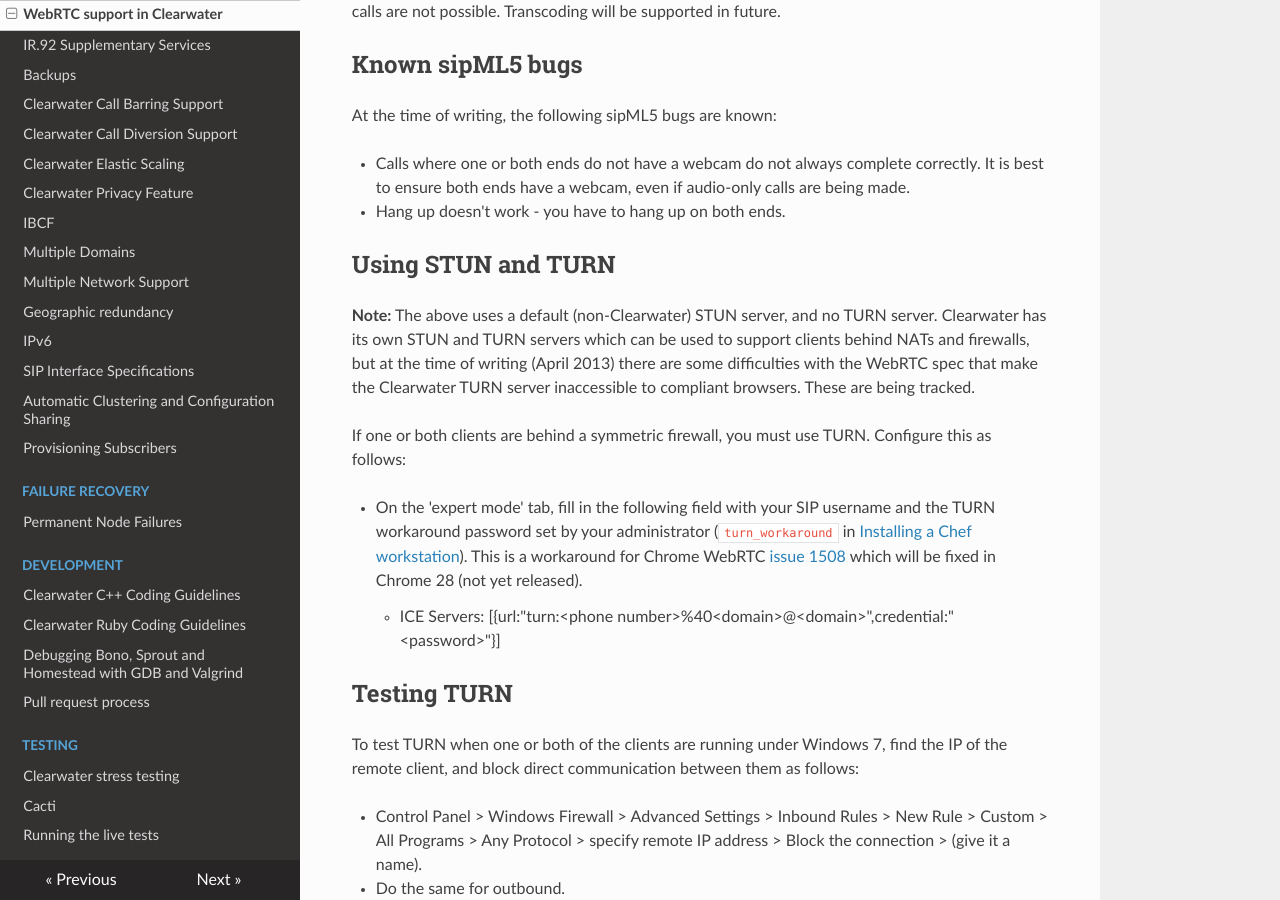
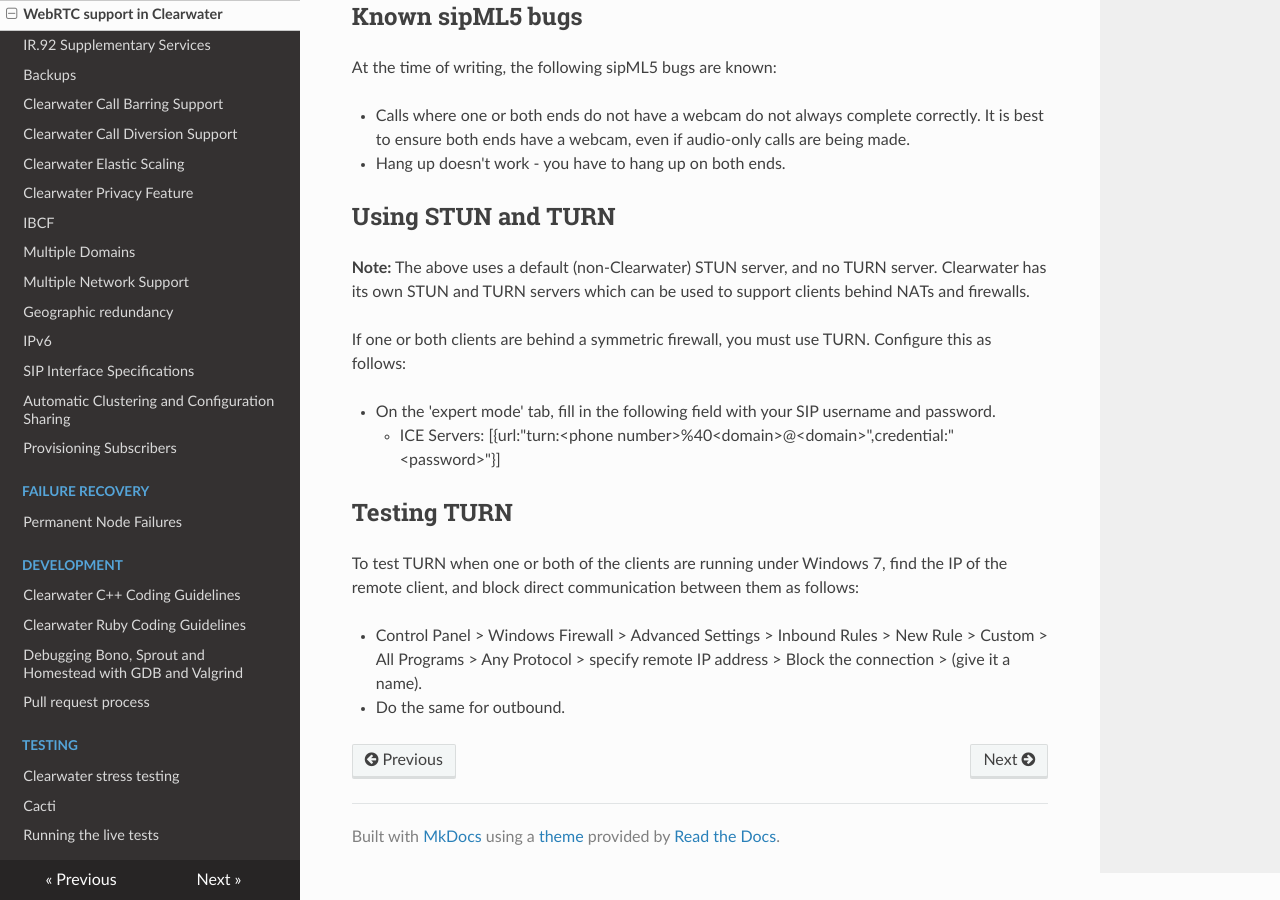
Before and after one commit to Metaswitch/clearwater-readthedocs, an MkDocs documentation site: the page built from docs/WebRTC_support_in_Clearwater.md, in a window 1280 px wide and 900 px high, scrolled down 1475 px. Built offline with MkDocs 1.6.1, drawn with Linux system fonts in a browser that asks for light colours; nearby versions of some CDN libraries; old or Windows-style settings are respelled for this version of MkDocs; some of the changed text lies outside the part shown.

Commit message:
Update WebRTC docs

```diff
--- a/docs/WebRTC_support_in_Clearwater.md
+++ b/docs/WebRTC_support_in_Clearwater.md
@@ -1,9 +1,8 @@
 Clearwater supports WebRTC clients. This article explains how to do
 this, using a common WebRTC client as an example.
 
-**This has been tested using Chrome 26 and some previous versions. It
-has not been tested on other browsers. WebRTC is under active
-development, so as a result of browser updates clients may not work.**
+**This has been tested using Firefox 46 and some previous versions. It
+does not work in Google Chrome.**
 
 **Be aware that the sipML5 client can't be logged in to multiple
 numbers simultaneously in the same browser.
@@ -17,9 +16,7 @@ In the instructions below, &lt;domain\> is your Clearwater domain.
 -   Configure a line in ellis.
 -   Check the camera is not in use: check the camera light is off. If it
     is on, close the app that is using it (e.g., Skype, or a phone client).
--   Visit [http://sipml5.org/](http://sipml5.org/) and click on the
-    button to start the live demo.  If the website is down, you
-    can also use [http://doubango.org/sipml5/](http://doubango.org/sipml5/).
+-   Go to [http://www.doubango.org/sipml5/call.htm](sipML5 live demo).
 -   By default sipML5 uses a SIP&lt;-\>WebRTC gateway run by sipml5.org.
     Clearwater supports WebRTC directly. To tell sipML5 to speak WebRTC
     directly to Clearwater:
@@ -77,20 +74,13 @@ Using STUN and TURN
 
 **Note:** The above uses a default (non-Clearwater) STUN server, and no
 TURN server. Clearwater has its own STUN and TURN servers which can be
-used to support clients behind NATs and firewalls, but at the time of
-writing (April 2013) there are some difficulties with the WebRTC spec
-that make the Clearwater TURN server inaccessible to compliant browsers.
-These are being tracked.
+used to support clients behind NATs and firewalls.
 
 If one or both clients are behind a symmetric firewall, you must use
 TURN. Configure this as follows:
 
 -   On the 'expert mode' tab, fill in the following field with your
-    SIP username and the TURN workaround password set by your administrator
-    (`turn_workaround` in [Installing a Chef workstation](Installing_a_Chef_workstation.md)).
-    This is a workaround for Chrome WebRTC [issue
-    1508](https://code.google.com/p/webrtc/issues/detail?id=1508) which
-    will be fixed in Chrome 28 (not yet released).
+    SIP username and password.
     -   ICE Servers: [{url:"turn:&lt;phone
         number\>%40&lt;domain\>@&lt;domain\>",credential:"&lt;password>"}]
 
```
